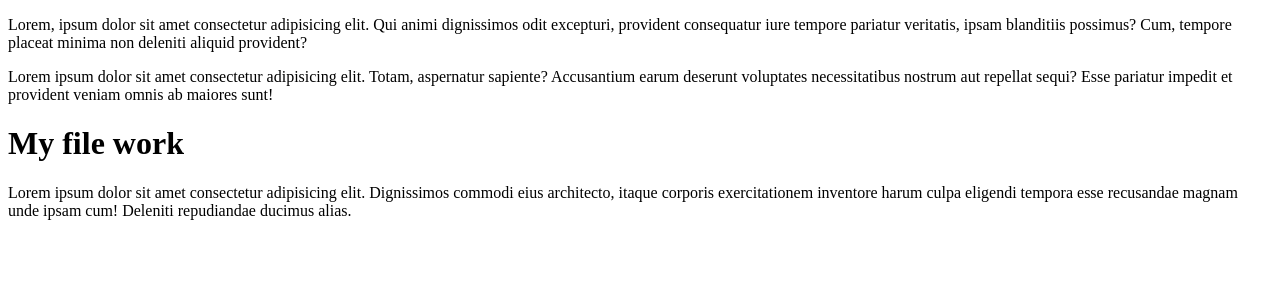
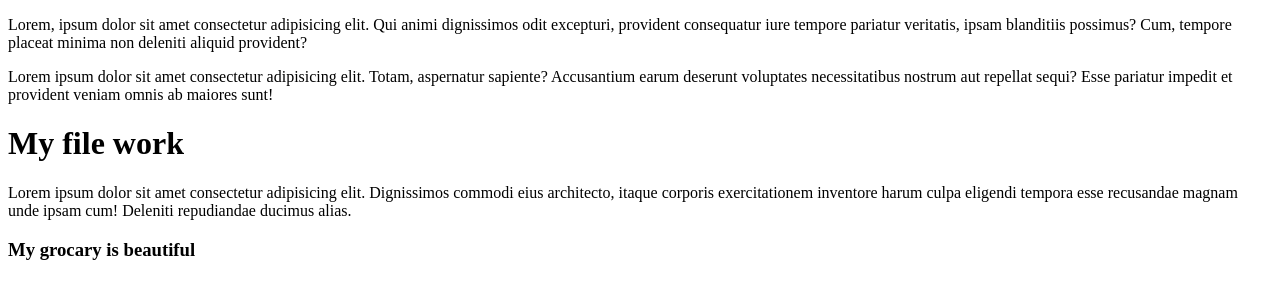
Before and after one commit to nahid-139/git-new-file, a plain HTML site: page index.html in a window 1280 px wide. Drawn offline with Linux system fonts and the light colour scheme.

Commit message:
second commit

```diff
--- a/index.html
+++ b/index.html
@@ -11,5 +11,6 @@
     <p>Lorem ipsum dolor sit amet consectetur adipisicing elit. Totam, aspernatur sapiente? Accusantium earum deserunt voluptates necessitatibus nostrum aut repellat sequi? Esse pariatur impedit et provident veniam omnis ab maiores sunt!</p>
     <h1>My file work</h1>
     <p>Lorem ipsum dolor sit amet consectetur adipisicing elit. Dignissimos commodi eius architecto, itaque corporis exercitationem inventore harum culpa eligendi tempora esse recusandae magnam unde ipsam cum! Deleniti repudiandae ducimus alias.</p>
+    <h3>My grocary is beautiful</h3>
 </body>
 </html>
```
